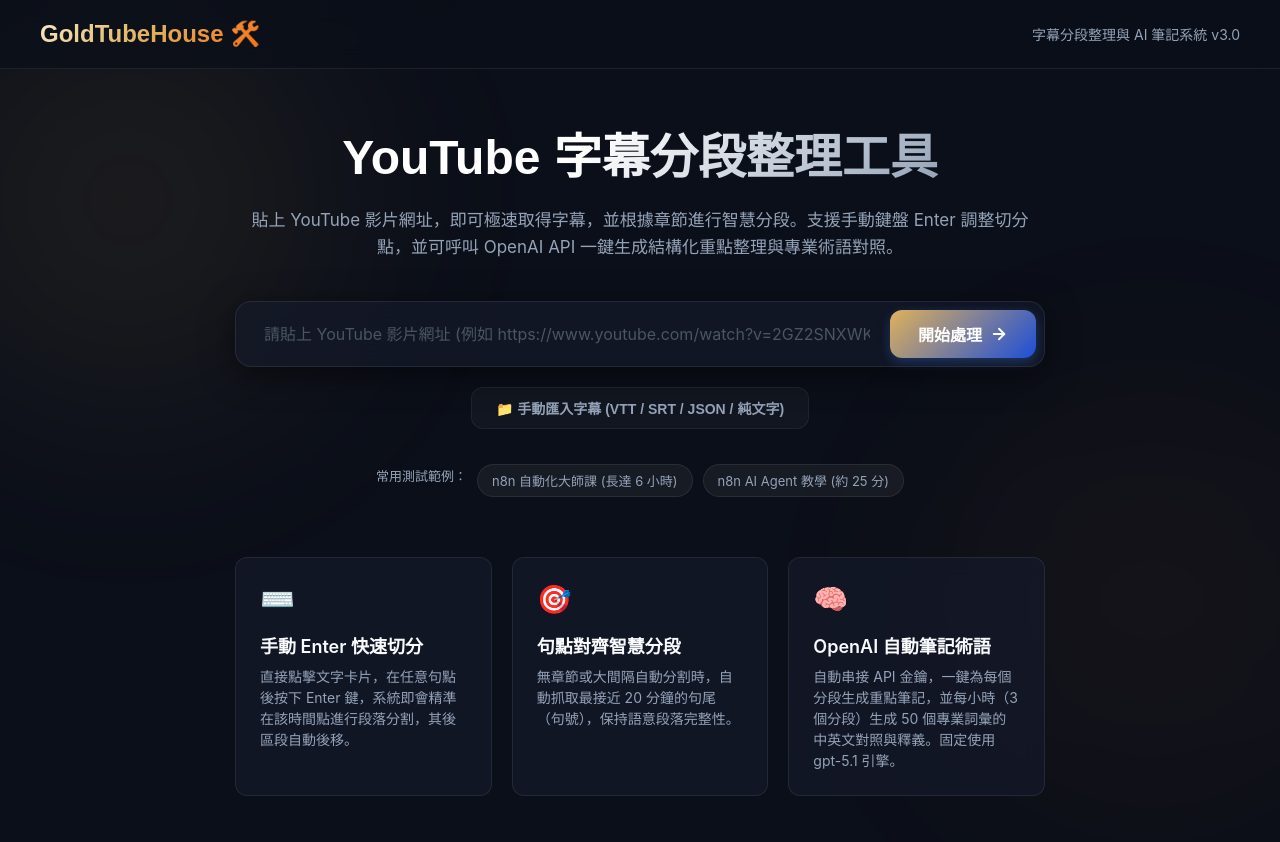
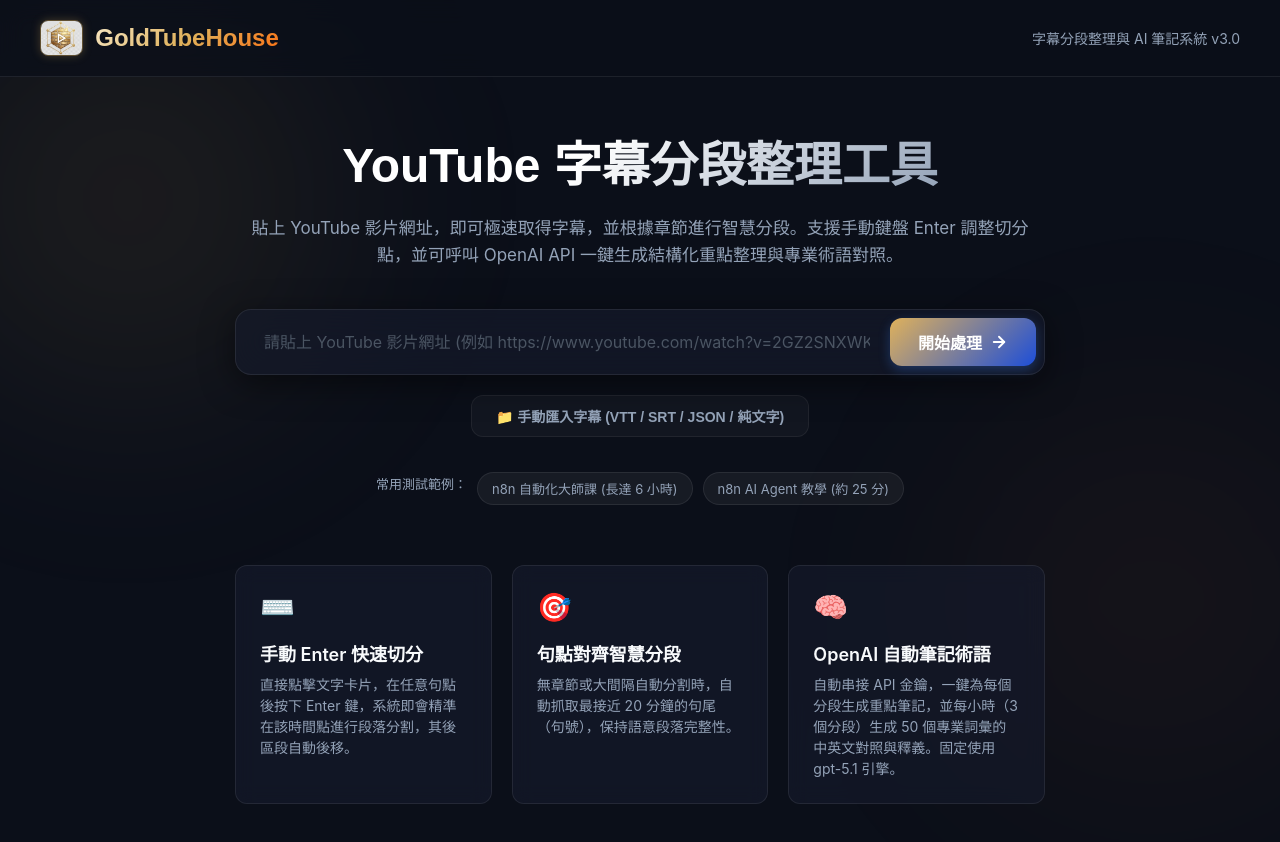
Before and after one commit to RainBowT0506/GoldTubeHouse, a React (Vite) app in the folder frontend/: page / in a window 1280 px wide. Shown: the top 842 px of the page. Built offline with nearby package versions, Linux system fonts and the light colour scheme; no server answers.

Commit message:
design: update application header logo with premium gold hexagon image

```diff
--- a/frontend/src/App.tsx
+++ b/frontend/src/App.tsx
@@ -1423,7 +1423,8 @@
     <>
       <header>
         <div className="logo" onClick={goBackToHome}>
-          <span>GoldTubeHouse 🛠️</span>
+          <img src="/logo.jpg" alt="GoldTubeHouse" className="logo-img" />
+          <span className="logo-text">GoldTubeHouse</span>
         </div>
         <a href="#" className="github-link" onClick={(e) => e.preventDefault()}>
           <span>字幕分段整理與 AI 筆記系統 v3.0</span>
--- a/frontend/src/index.css
+++ b/frontend/src/index.css
@@ -79,16 +79,33 @@
 }
 
 .logo {
+    display: flex;
+    align-items: center;
+    gap: 12px;
+    cursor: pointer;
+}
+
+.logo-img {
+    height: 36px;
+    width: auto;
+    border-radius: 8px;
+    border: 1px solid rgba(223, 177, 91, 0.4);
+    box-shadow: 0 0 10px rgba(223, 177, 91, 0.25);
+    transition: transform 0.2s, box-shadow 0.2s;
+}
+
+.logo:hover .logo-img {
+    transform: scale(1.05);
+    box-shadow: 0 0 14px rgba(223, 177, 91, 0.45);
+}
+
+.logo-text {
     font-family: var(--font-display);
     font-size: 24px;
     font-weight: 700;
     background: linear-gradient(135deg, #f7e7c4, #dfb15b, #f97316);
     -webkit-background-clip: text;
     -webkit-text-fill-color: transparent;
-    display: flex;
-    align-items: center;
-    gap: 10px;
-    cursor: pointer;
 }
 
 .github-link {
```
Also changed, not shown: frontend/public/logo.jpg (added).
